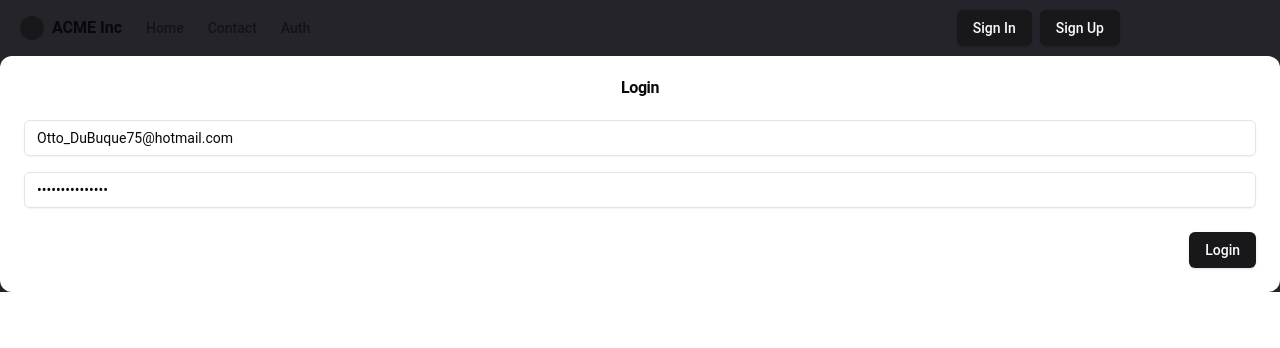
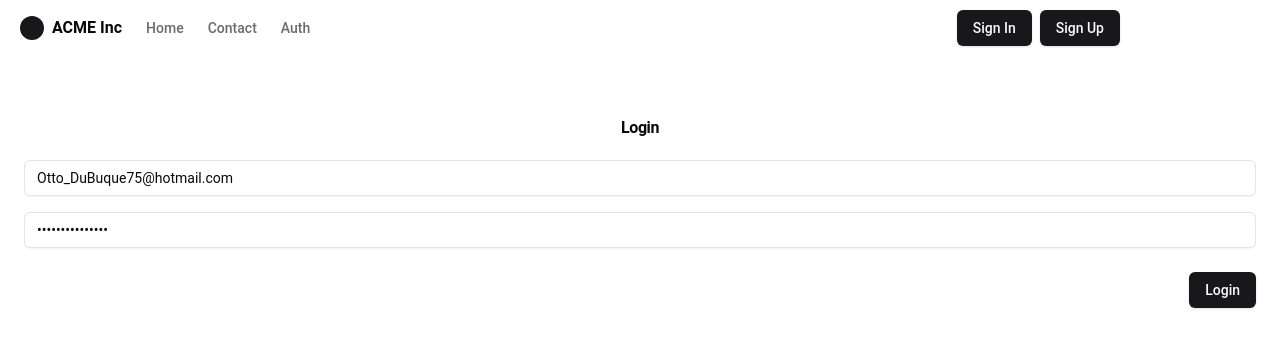
Before and after one commit to Abdulhamidsa/portfolios-hub, a React (Vite) app in the folder react-app/frontend/: page / in a window 1280 px wide. Shown: the top 348 px of the page. Built offline with nearby package versions, Linux system fonts and the light colour scheme.

Commit message:
style: remove unused classes

```diff
--- a/react-app/frontend/src/components/layout/Layout.tsx
+++ b/react-app/frontend/src/components/layout/Layout.tsx
@@ -7,7 +7,7 @@
 
 const Layout: React.FC<LayoutProps> = ({ children }) => {
   return (
-    <div className=" bg-[#24242a]">
+    <div className=" flex flex-col gap-10">
       <header>
         <Navbar />
       </header>
@@ -16,4 +16,5 @@
     </div>
   );
 };
+
 export default Layout;
```
